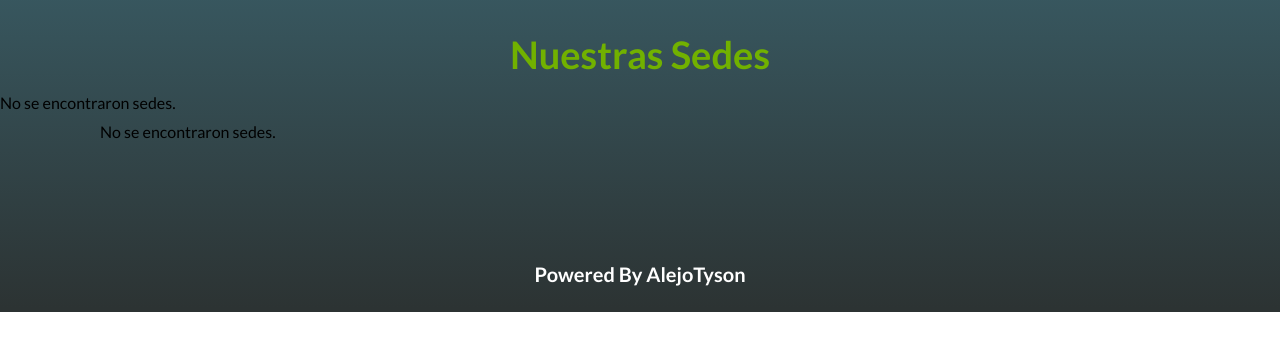
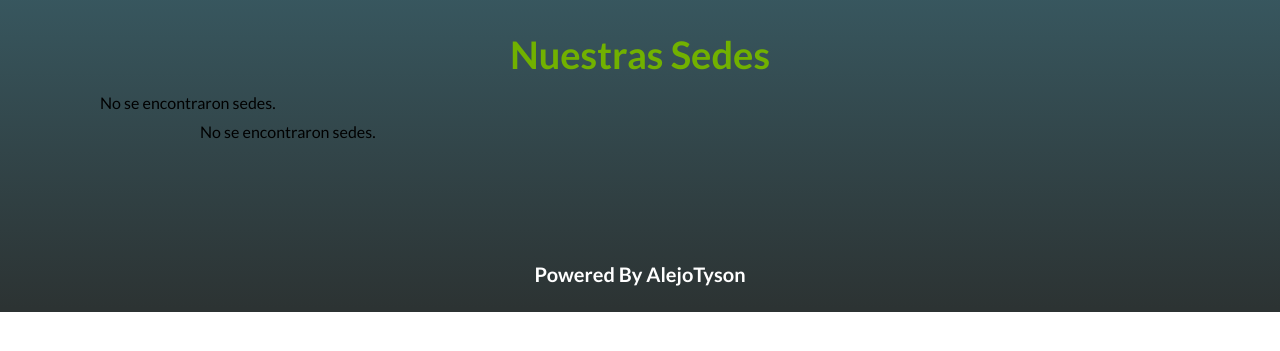
Before and after one commit to alejo123123/Gym-Virtual-, a PHP site: page /sedes.php in a window 1280 px wide. Shown: the part 80-431 px from the top of the page. Run offline with PHP 8.4, Linux system fonts and the light colour scheme; data that the repository does not hold is empty.

Commit message:
le argegue margen

```diff
--- a/sedes.php
+++ b/sedes.php
@@ -8,6 +8,9 @@ include 'includes/templates/header.php'; // Se incluye el encabezado de la pági
 $db = conectar(); // Se almacena la conexión en la variable $db
 ?>
 <body>
+
+
+<div class="margen">
     <!-- sedes -->
     <div class="sedees">
     <h1>Nuestras Sedes</h1>
@@ -85,7 +88,7 @@ $db = conectar(); // Se almacena la conexión en la variable $db
 
 
     </div>
-
+</div>
     <!-- footer -->
 <footer class="footer">
  <p>Powered By AlejoTyson</p>
```
